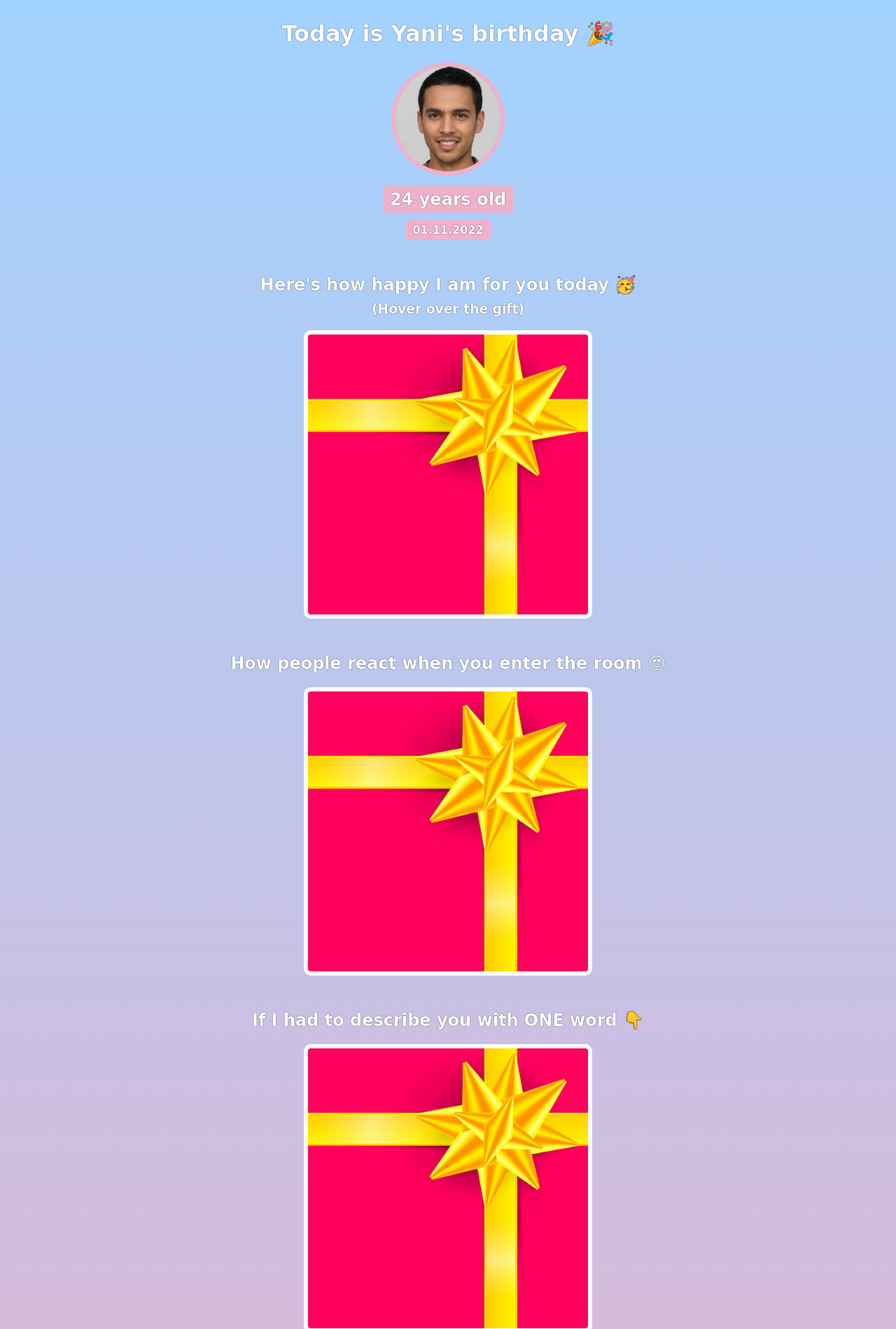
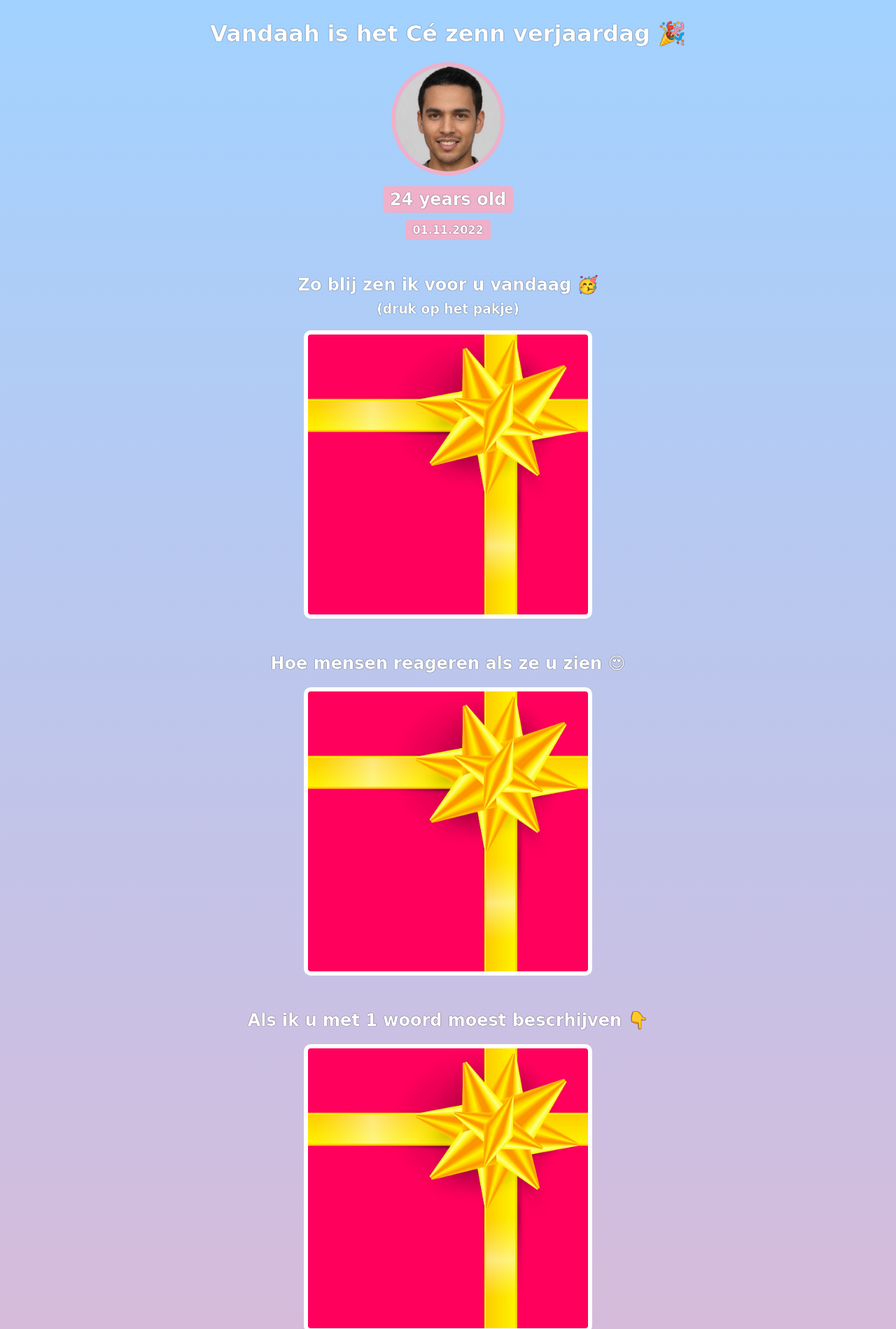
Before and after one commit to Yanine7/birthday-gift-site, a website built with Vite: page index.html in a window 1280 px wide. Shown: the top 1899 px of the page at 70% size. Built offline with nearby package versions, Linux system fonts and the light colour scheme; a web font is replaced by a local one.

Commit message:
ce verjaardag

```diff
--- a/index.html
+++ b/index.html
@@ -7,30 +7,30 @@
     </head>
     <body>
         <div id="header">
-            <h1>Today is Yani's birthday 🎉</h1>
+            <h1>Vandaah is het Cé zenn verjaardag 🎉</h1>
             <img id="bff-img" src="images/nick.jpg">
             <h2 id="bday-age">24 years old</h2>
             <h4 id="bday-date">01.11.2022</h4>
         </div>
 
         <div class="gift-section">
-            <h2 class="gift-title">Here's how happy I am for you today 🥳</h2>
-            <h3 class="gift-hint">(Hover over the gift)</h3>
+            <h2 class="gift-title">Zo blij zen ik voor u vandaag 🥳</h2>
+            <h3 class="gift-hint">(druk op het pakje)</h3>
             <div class="gift-img" id="gift-img-happy"></div>
         </div>
 
         <div class="gift-section">
-            <h2 class="gift-title">How people react when you enter the room 😍</h2>
+            <h2 class="gift-title">Hoe mensen reageren als ze u zien 😍</h2>
             <div class="gift-img" id="gift-img-hot"></div>
         </div>
 
         <div class="gift-section">
-            <h2 class="gift-title">If I had to describe you with ONE word 👇</h2>
+            <h2 class="gift-title">Als ik u met 1 woord moest bescrhijven 👇</h2>
             <div class="gift-img" id="gift-img-genius"></div>
         </div>
 
         <div class="gift-section">
-            <h2 class="gift-title">The only person as badass as you 💪</h2>
+            <h2 class="gift-title">Minstens zo stoer als deze man 💪</h2>
             <div class="gift-img" id="gift-img-badass"></div>
         </div>
 
--- a/styles.css
+++ b/styles.css
@@ -75,7 +75,7 @@ h1, h2, h3, h4, p {
 }
 
 #gift-img-badass:hover {
-    background-image: url("https://tenor.com/view/downs-down-syndrome-huh-look-back-what-gif-12361802");
+    background-image: url("\images\downie.gif");
 }
 
 #gift-img-cheers:hover {
```
Also changed, not shown: images/downie.gif (added).
